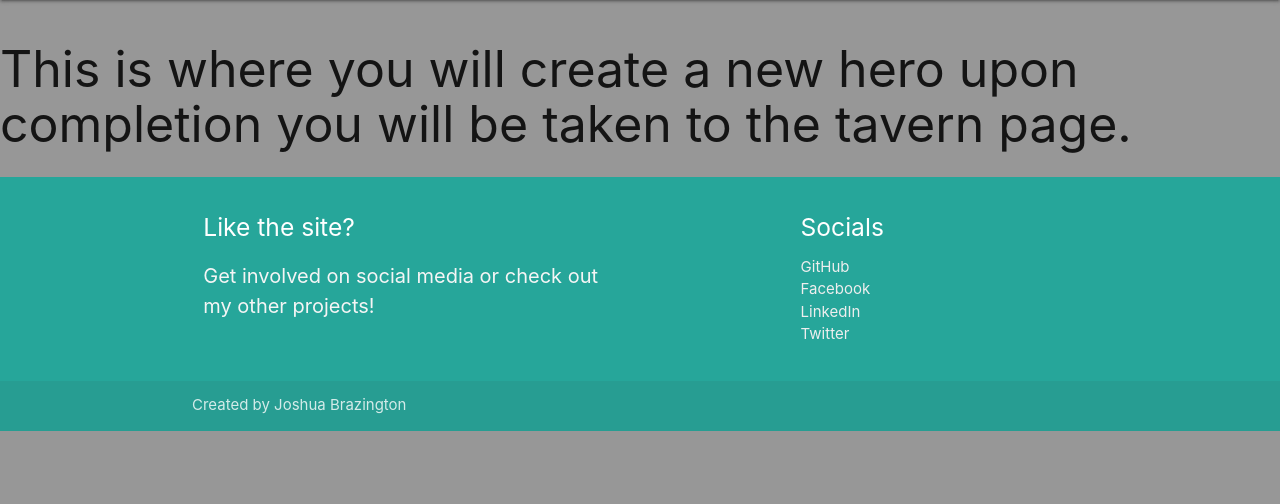
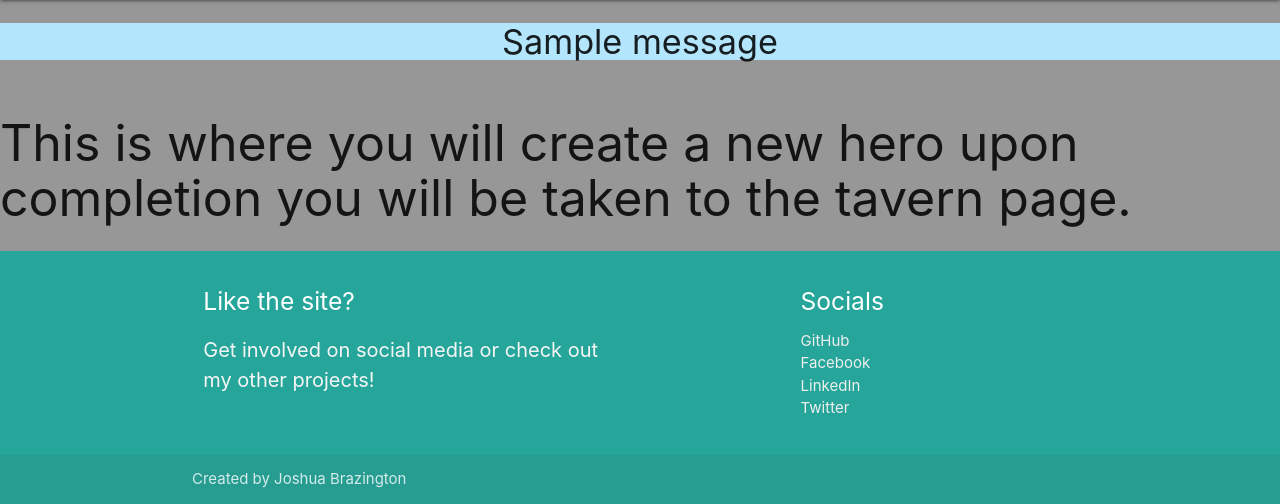
Before and after one commit to Code-Institute-Submissions/IBrazyI-The-Drunken-Goblin, a Flask app: page /create.html in a window 1280 px wide. Shown: the part 64-568 px from the top of the page. Run offline with Flask 2, Linux system fonts and the light colour scheme; one stand-in notice (Sample message) is shown; some libraries are stand-ins or nearby versions.

Commit message:
added generic flash message display to test that they work and also that log in functionality works, these will be changed later on

```diff
--- a/app.py
+++ b/app.py
@@ -12,7 +12,6 @@ if os.path.exists("env.py"):
 
 
 app = Flask(__name__)
-
 
 app.config["MONGO_DBNAME"] = os.environ.get("MONGO_DBNAME")
 app.config["MONGO_URI"] = os.environ.get("MONGO_URI")
@@ -67,6 +66,7 @@ def register():
 
         session["user"] = request.form.get("username").lower()
         flash("Thank you for registering with us!")
+
     return render_template("register.html")
 
 
--- a/templates/base.html
+++ b/templates/base.html
@@ -26,6 +26,16 @@
           </ul>
         </div>
       </nav>
+
+      {% with messages = get_flashed_messages() %}
+      {% if messages %}
+          {% for message in messages %}
+              <div class="row flashes">
+                  <h4 class="light-blue lighten-4 center-align">{{ message }}</h4>
+              </div>
+          {% endfor %}
+      {% endif %}
+  {% endwith %}
 
       <main>
           {% block content %}
--- a/templates/profile.html
+++ b/templates/profile.html
@@ -1,4 +1,5 @@
 {% extends "base.html" %}
 {% block content %}
-<h1> This will show your profile with heroes you have made and faviorited.</h1>
+<h1>Welcome to your profile {{ user }}</h1>
+
 {% endblock %}
```
Also changed, not shown: requirements.txt (+20 -0 lines), env.py (line endings or trailing spaces).
